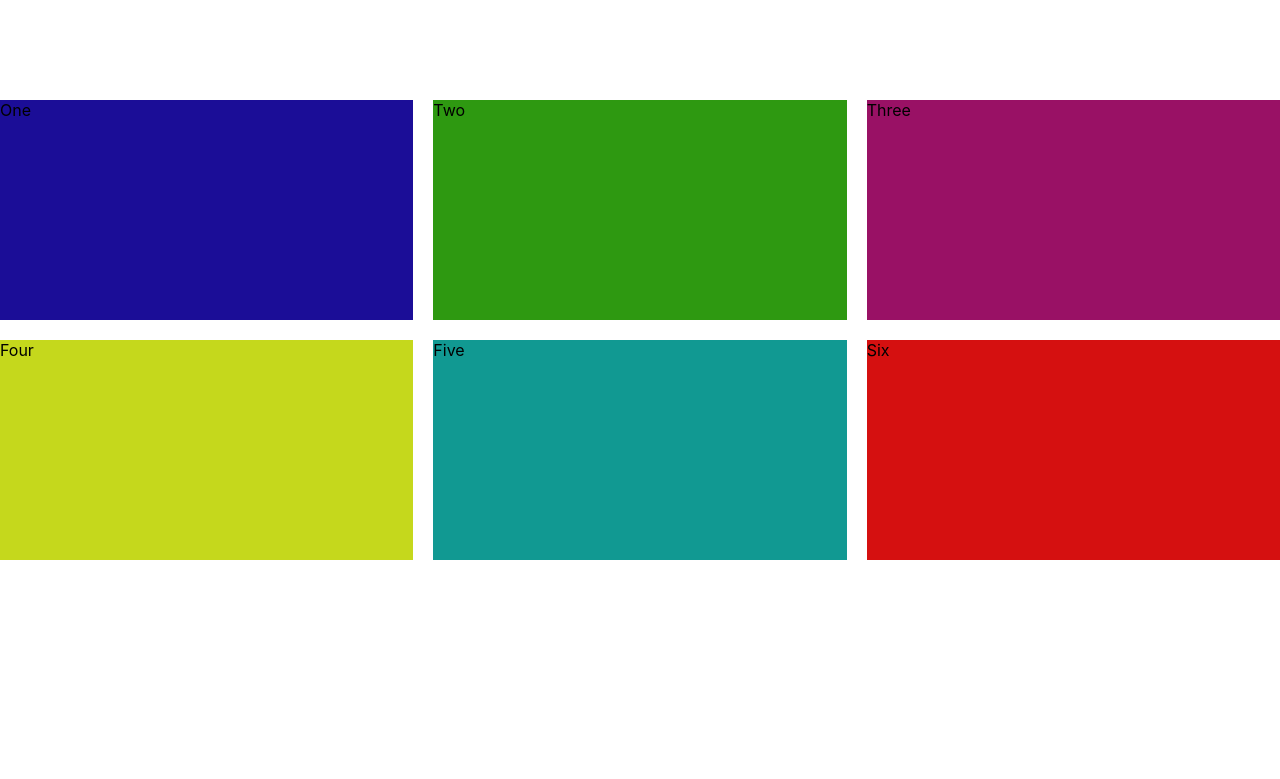
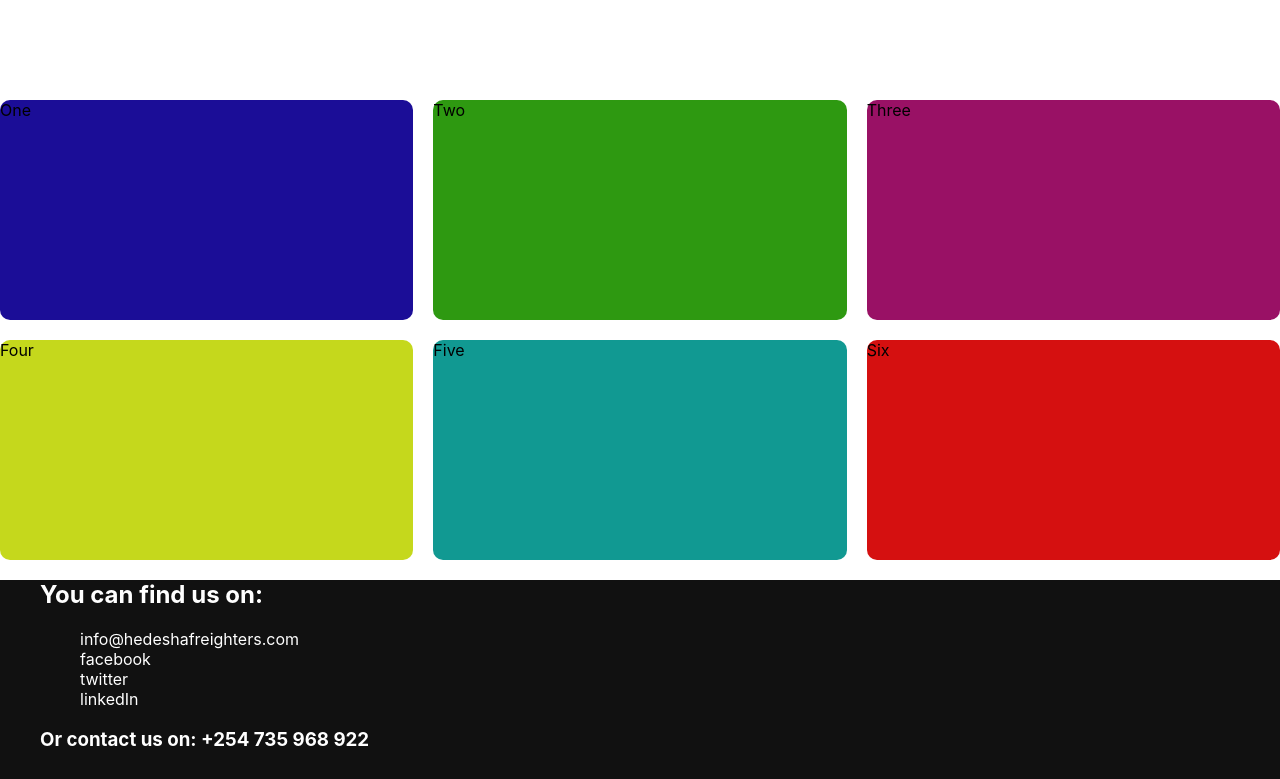
Before and after one commit to Calvin-Ngugi/hedesha-freighters, a React (Create React App) app: page / in a window 1280 px wide. Shown: the part 990-1769 px from the top of the page. Before the commit the page ends 1570 px from the top, so only its background shows below. Built offline with nearby package versions, Linux system fonts and the light colour scheme.

Commit message:
✨🎨 Added footer and corrected some styling

```diff
--- a/src/App.js
+++ b/src/App.js
@@ -1,6 +1,7 @@
 import React from 'react'
 import About from './components/About'
 import Cards from './components/Cards'
+import Footer from './components/Footer'
 import Home from './components/Home'
 
 const App = () => {
@@ -9,6 +10,7 @@ const App = () => {
     <Home/>
     <About/>
     <Cards/>
+    <Footer/>
     </>
   )
 }
--- a/src/components/Cards.js
+++ b/src/components/Cards.js
@@ -3,13 +3,13 @@ import React from "react";
 const Cards = () => {
   return (
     <div>
-      <div class="wrapper">
-        <div class="one">One</div>
-        <div class="two">Two</div>
-        <div class="three">Three</div>
-        <div class="four">Four</div>
-        <div class="five">Five</div>
-        <div class="six">Six</div>
+      <div className="wrapper">
+        <div className="one">One</div>
+        <div className="two">Two</div>
+        <div className="three">Three</div>
+        <div className="four">Four</div>
+        <div className="five">Five</div>
+        <div className="six">Six</div>
       </div>
     </div>
   );
--- /dev/null
+++ b/src/components/Footer.js
@@ -0,0 +1,18 @@
+import React from 'react'
+
+const Footer = () => {
+  return (
+    <div className='footer'>
+        <h2>You can find us on:</h2>
+        <ul>
+            <li>info@hedeshafreighters.com</li>
+            <li>facebook</li>
+            <li>twitter</li>
+            <li>linkedIn</li>
+        </ul>
+        <h3>Or contact us on: +254 735 968 922</h3>
+    </div>
+  )
+}
+
+export default Footer
--- a/src/index.css
+++ b/src/index.css
@@ -137,31 +137,48 @@ hr {
 }
 .one {
   grid-column: 1;
+  border-radius: 10px;
   background-color: rgb(27, 13, 151);
   grid-row: 1 / 3;
 }
 .two {
   grid-column: 2;
+  border-radius: 10px;
   background-color: rgb(46, 153, 17);
   grid-row: 1 / 3;
 }
 .three {
   grid-column: 3;
+  border-radius: 10px;
   background-color: rgb(153, 17, 101);
   grid-row: 1 / 3;
 }
 .four {
   grid-column: 1;
+  border-radius: 10px;
   background-color: rgb(197, 216, 28);
   grid-row: 3 / 5;
 }
 .five {
   grid-column: 2;
+  border-radius: 10px;
   background-color: rgb(17, 153, 146);
   grid-row: 3 / 5;
 }
 .six {
   grid-column: 3;
+  border-radius: 10px;
   background-color: rgb(213, 16, 16);
   grid-row: 3 / 5;
 }
+
+.footer{
+  background-color: #111;
+  color: #fff;
+  padding-bottom: 10px;
+  padding-left: 40px;
+}
+
+.footer li{
+  list-style: none;
+}
```
